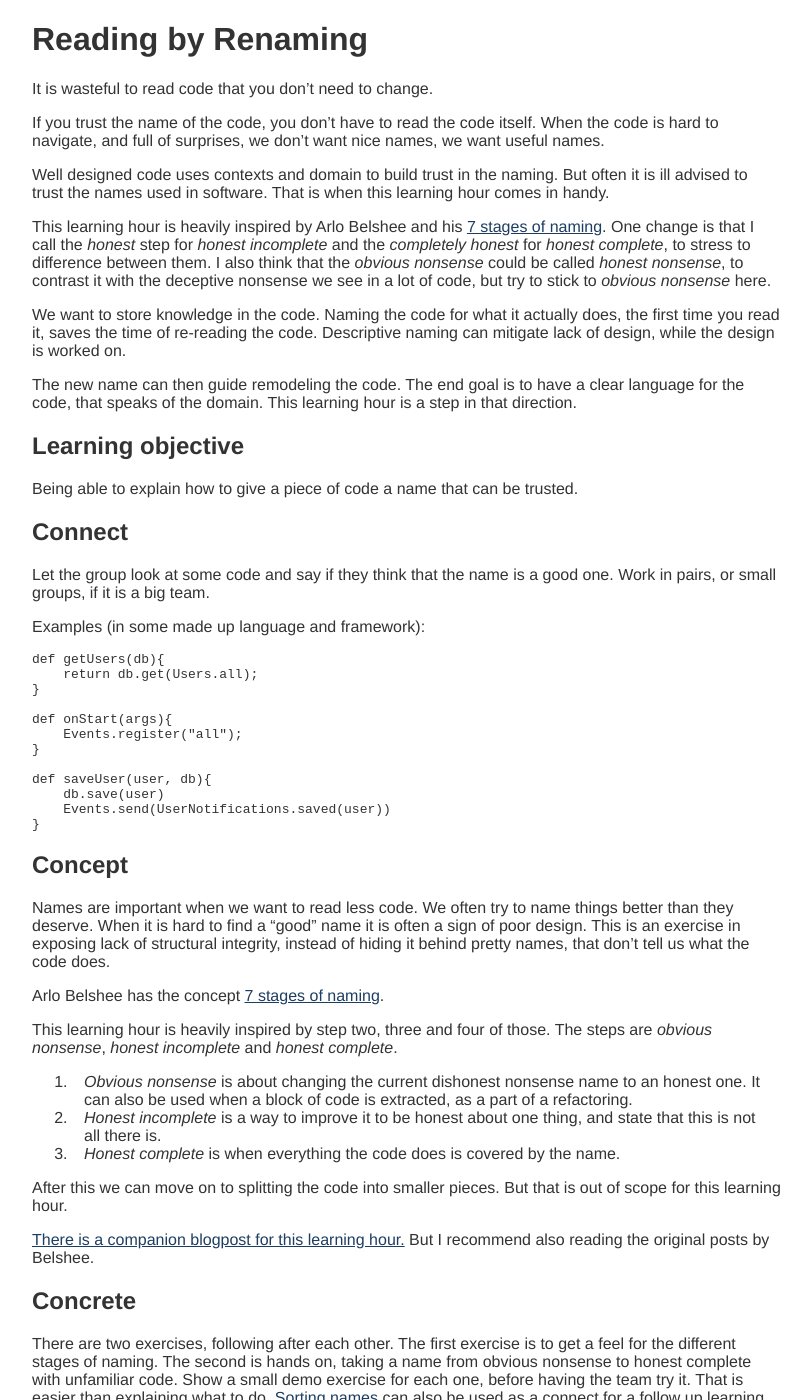
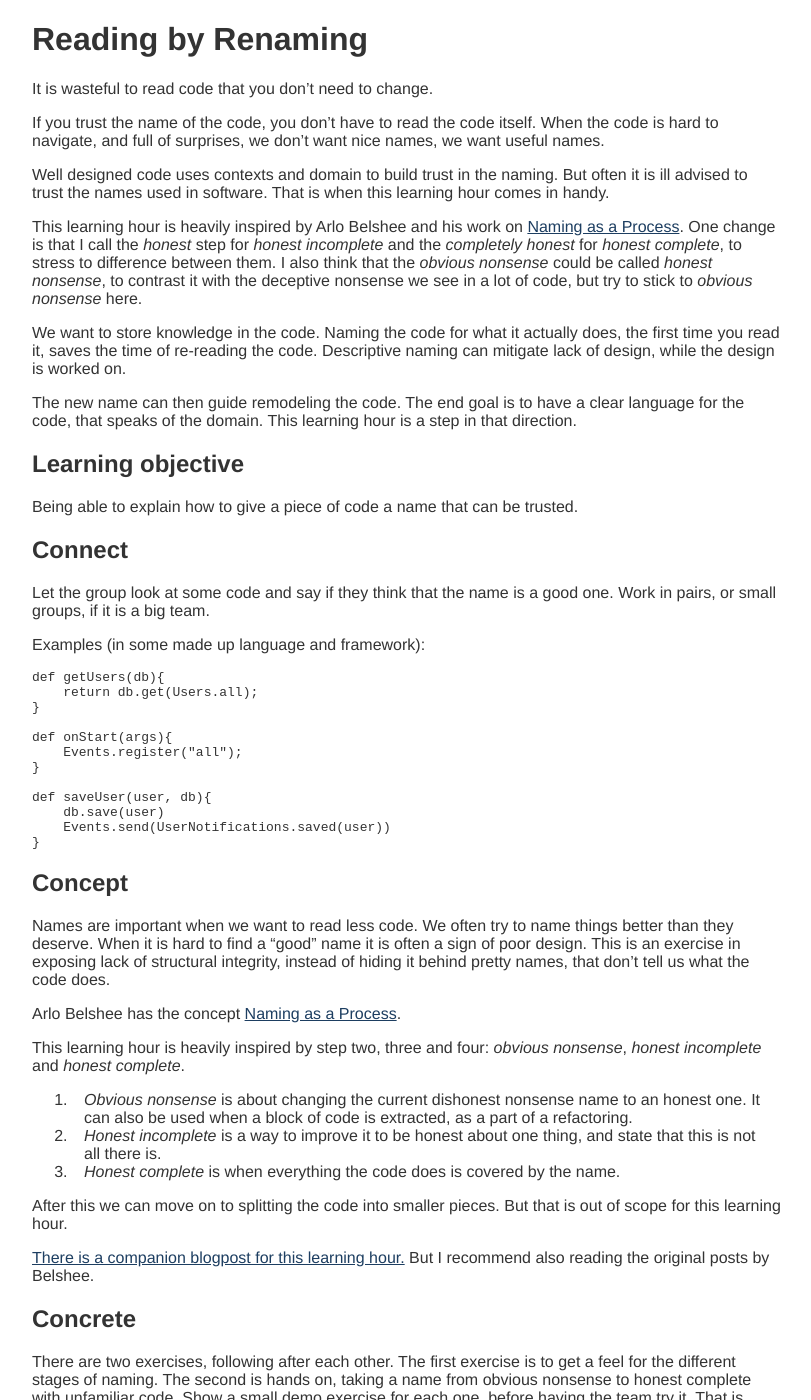
Before and after one commit to sammancoaching/website, a Jekyll site: the page built from _learning_hours/testable_design/naming.md, in a window 1280 px wide and 1400 px high. Shown: the whole window, without its empty margins (233-1044 px from the left). Built offline with Jekyll 4.4.1, drawn with Linux system fonts in a browser that asks for light colours.

Commit message:
fixed some broken links

```diff
--- a/_learning_hours/testable_design/naming.md
+++ b/_learning_hours/testable_design/naming.md
@@ -20,7 +20,7 @@
 But often it is ill advised to trust the names used in software.
 That is when this learning hour comes in handy.
 
-This learning hour is heavily inspired by Arlo Belshee and his [7 stages of naming]( https://www.digdeeproots.com/articles/c/series/).
+This learning hour is heavily inspired by Arlo Belshee and his work on [Naming as a Process](https://www.digdeeproots.com/articles/naming-process/).
 One change is that I call the *honest* step for *honest incomplete* and the *completely honest* for *honest complete*,
 to stress to difference between them.
 I also think that the *obvious nonsense* could be called *honest nonsense*,
@@ -71,10 +71,9 @@
 instead of hiding it behind pretty names, that don't tell us what the code does.
 
 Arlo Belshee has the concept
-[7 stages of naming]( https://www.digdeeproots.com/articles/c/series/).
+[Naming as a Process]( https://www.digdeeproots.com/articles/naming-process/).
 
-This learning hour is heavily inspired by step two, three and four of those.
-The steps are *obvious nonsense*, *honest incomplete* and *honest complete*.
+This learning hour is heavily inspired by step two, three and four: *obvious nonsense*, *honest incomplete* and *honest complete*.
 
 
 1. *Obvious nonsense* is about changing the current dishonest nonsense name to an honest one.
```
